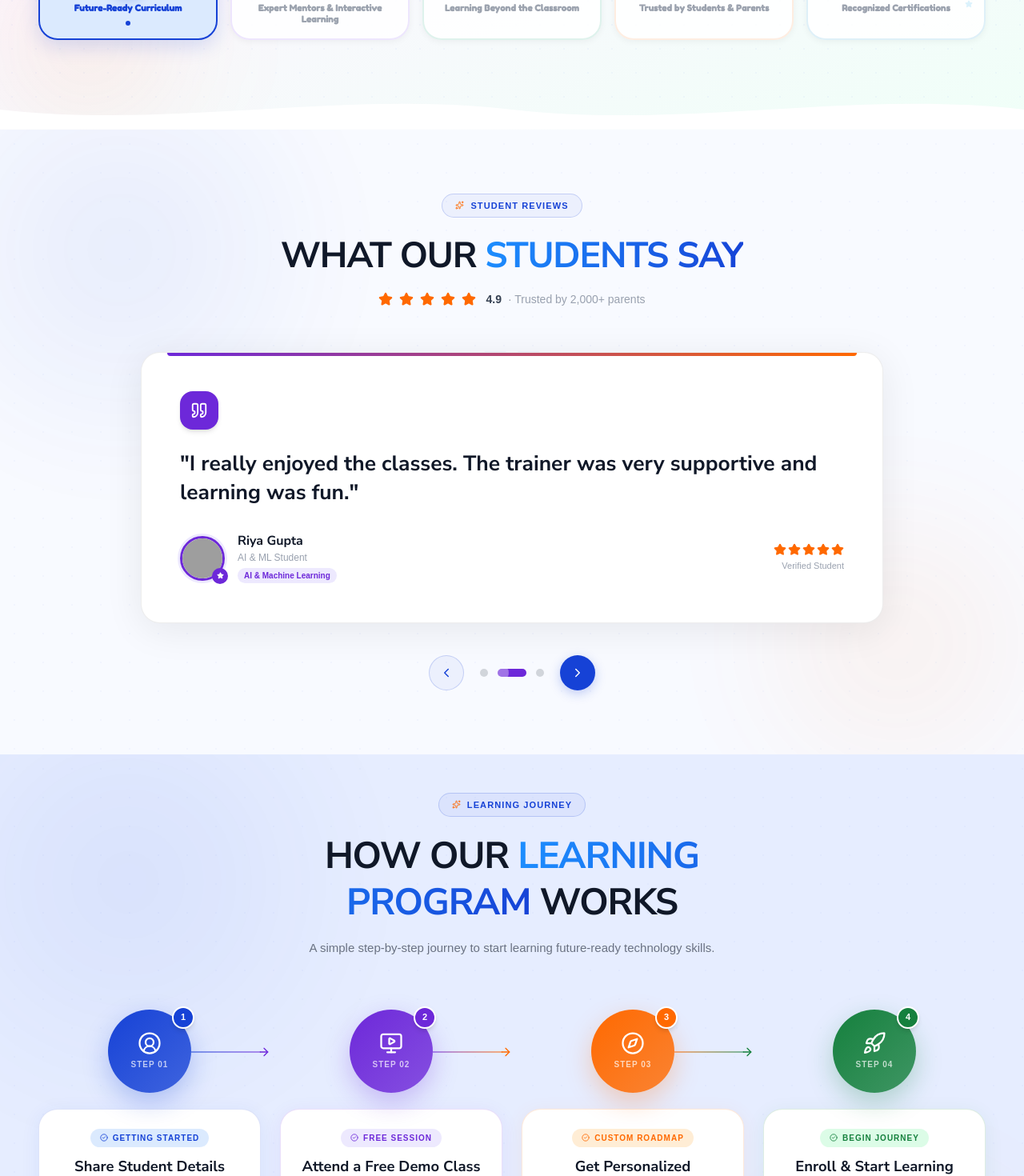
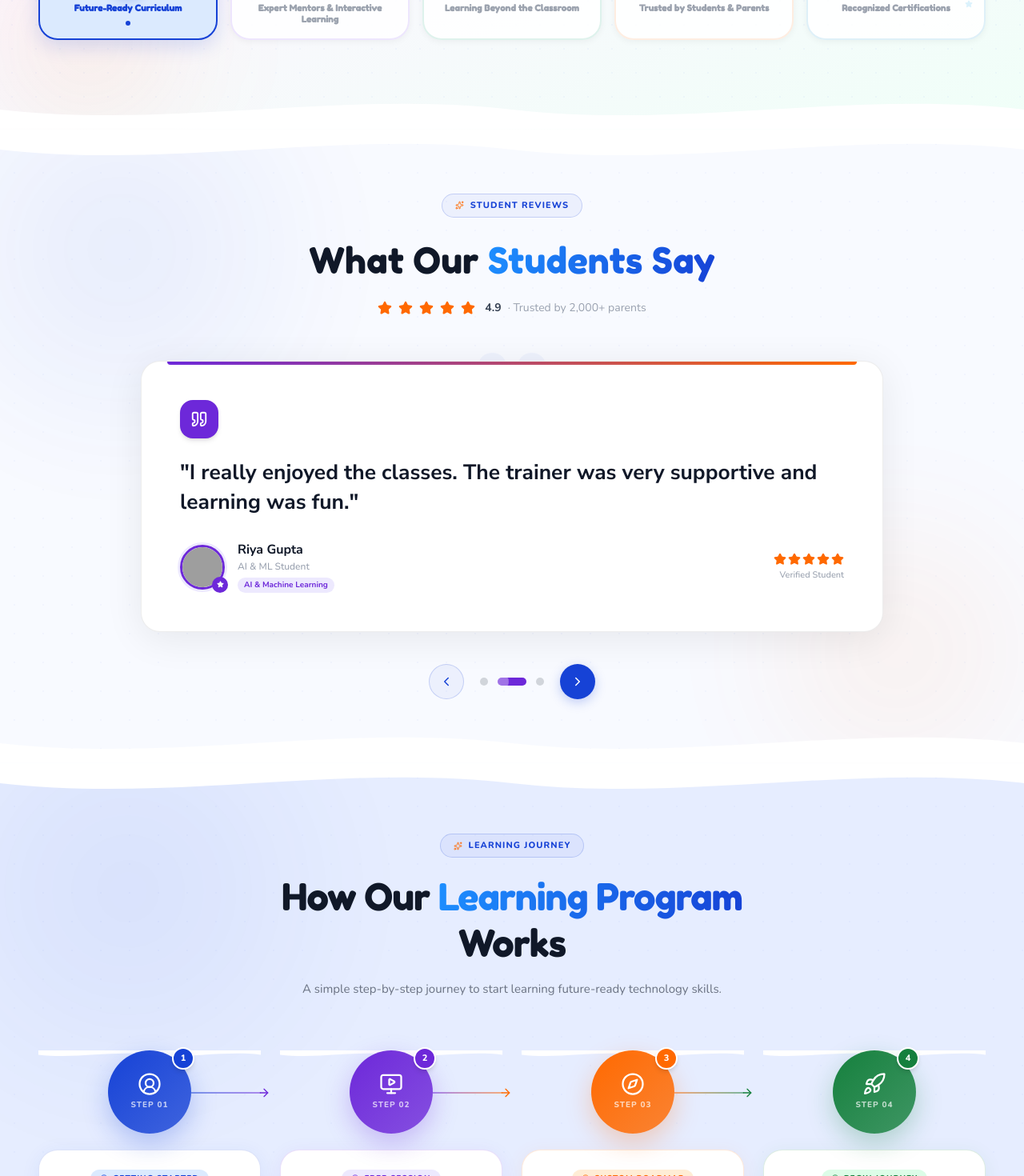
Before and after one commit to Arshad-Skillzrevo/academy-jr, a Next.js app: page / in a window 1280 px wide. Shown: the part 6955-8425 px from the top of the page at 80% size. Built offline with nearby package versions, Linux system fonts and the light colour scheme; grey boxes are pictures that could not be loaded.

Commit message:
feat: Add wavy background components and font loader to enhance LearningJourney and ReviewsSlider

```diff
--- a/src/app/components/LearningJourney.jsx
+++ b/src/app/components/LearningJourney.jsx
@@ -57,6 +57,56 @@ const STEPS = [
   },
 ];
 
+function WavyTop({ fill = "#ffffff" }) {
+  return (
+    <div
+      className="absolute top-0 left-0 w-full pointer-events-none z-[4]"
+      style={{ lineHeight: 0 }}
+      aria-hidden="true"
+    >
+      <svg
+        viewBox="0 0 1440 56"
+        xmlns="http://www.w3.org/2000/svg"
+        preserveAspectRatio="none"
+      >
+        <path
+          d="M0,28 C240,56 480,0 720,28 C960,56 1200,0 1440,28 L1440,0 L0,0 Z"
+          fill={fill}
+        />
+      </svg>
+    </div>
+  );
+}
+
+function WavyBottom({ fill = "#ffffff" }) {
+  return (
+    <div
+      className="absolute bottom-0 left-0 w-full pointer-events-none z-[4]"
+      style={{ lineHeight: 0 }}
+      aria-hidden="true"
+    >
+      <svg
+        viewBox="0 0 1440 56"
+        xmlns="http://www.w3.org/2000/svg"
+        preserveAspectRatio="none"
+      >
+        <path
+          d="M0,28 C240,56 480,0 720,28 C960,56 1200,0 1440,28 L1440,56 L0,56 Z"
+          fill={fill}
+        />
+      </svg>
+    </div>
+  );
+}
+
+
+const FontLoader = () => (
+  <style>{`
+    @import url('https://fonts.googleapis.com/css2?family=Fredoka+One&family=Nunito:wght@400;600;700;800;900&display=swap');
+
+  `}</style>
+);
+
 /* single step card */
 function StepCard({ step, index, total }) {
   const ref    = useRef(null);
@@ -65,7 +115,11 @@ function StepCard({ step, index, total }) {
   const isLast = index === total - 1;
 
   return (
-    <div ref={ref} className="relative flex flex-col items-center">
+    <div ref={ref} className="relative flex flex-col items-center"
+    style={{ fontFamily: "'Nunito', sans-serif" }}>
+      <FontLoader />
+      <WavyTop fill="#ffffff" />
+      <WavyBottom fill="#ffffff" />
 
       {/* ── connector line (desktop: horizontal, mobile: vertical) ── */}
       {!isLast && (
@@ -188,9 +242,13 @@ export default function LearningJourney() {
 
   return (
     <section
-      className="relative py-12 overflow-hidden"
-      style={{ background: "#e6edff" }}
+      className="relative py-22 overflow-hidden"
+      style={{ background: "#e6edff", fontFamily: "'Nunito', sans-serif" }}
     >
+
+       <FontLoader />
+      <WavyTop fill="#ffffff" />
+      <WavyBottom fill="#ffffff" />
       {/* blobs */}
       <div className="absolute inset-0 pointer-events-none overflow-hidden" aria-hidden="true">
         <div className="absolute rounded-full blur-3xl opacity-[0.07]"
@@ -223,8 +281,10 @@ export default function LearningJourney() {
             initial={{ opacity: 0, y: 18 }}
             animate={headerInView ? { opacity: 1, y: 0 } : {}}
             transition={{ duration: 0.55, delay: 0.1 }}
-            className="heading-oswald font-bold uppercase leading-tight tracking-tight text-gray-900"
-            style={{ fontSize: "clamp(1.9rem, 3.8vw, 2.9rem)" }}
+            className="heading-oswald font-normal  leading-tight tracking-tight text-gray-900"
+            style={{ fontSize: "clamp(1.9rem, 3.8vw, 2.9rem)",
+               fontFamily: "'Fredoka One', cursive"
+             }}
           >
             How Our{" "}
             <span style={{
--- a/src/app/components/ReviewsSlider.jsx
+++ b/src/app/components/ReviewsSlider.jsx
@@ -13,7 +13,8 @@ const REVIEWS = [
     name: "Aarav Sharma",
     role: "Web Development Student",
     rating: 5,
-    avatar: "https://images.unsplash.com/photo-1545696968-1a5245650b36?w=120&h=120&fit=crop&crop=face&q=80",
+    avatar:
+      "https://images.unsplash.com/photo-1545696968-1a5245650b36?w=120&h=120&fit=crop&crop=face&q=80",
     course: "Web Development",
     accent: B.blue,
     bg: "#dbeafe",
@@ -24,7 +25,8 @@ const REVIEWS = [
     name: "Riya Gupta",
     role: "AI & ML Student",
     rating: 5,
-    avatar: "https://images.unsplash.com/photo-1531746020798-e6953c6e8e04?w=120&h=120&fit=crop&crop=face&q=80",
+    avatar:
+      "https://images.unsplash.com/photo-1531746020798-e6953c6e8e04?w=120&h=120&fit=crop&crop=face&q=80",
     course: "AI & Machine Learning",
     accent: "#6d28d9",
     bg: "#ede9fe",
@@ -35,20 +37,85 @@ const REVIEWS = [
     name: "Aditya Verma",
     role: "Full Stack Student",
     rating: 5,
-    avatar: "https://images.unsplash.com/photo-1506794778202-cad84cf45f1d?w=120&h=120&fit=crop&crop=face&q=80",
+    avatar:
+      "https://images.unsplash.com/photo-1506794778202-cad84cf45f1d?w=120&h=120&fit=crop&crop=face&q=80",
     course: "Full Stack Development",
     accent: B.orange,
     bg: "#ffedd5",
   },
 ];
 
+function DottedBg({ color = "#7c3aed", opacity = 0.04, size = 28 }) {
+  return (
+    <div
+      className="absolute inset-0 pointer-events-none"
+      aria-hidden="true"
+      style={{
+        backgroundImage: `radial-gradient(circle, ${color} 1.5px, transparent 1.5px)`,
+        backgroundSize: `${size}px ${size}px`,
+        opacity,
+      }}
+    />
+  );
+}
+
+function WavyTop({ fill = "#ffffff" }) {
+  return (
+    <div
+      className="absolute top-0 left-0 w-full pointer-events-none z-[4]"
+      style={{ lineHeight: 0 }}
+      aria-hidden="true"
+    >
+      <svg
+        viewBox="0 0 1440 56"
+        xmlns="http://www.w3.org/2000/svg"
+        preserveAspectRatio="none"
+      >
+        <path
+          d="M0,28 C240,56 480,0 720,28 C960,56 1200,0 1440,28 L1440,0 L0,0 Z"
+          fill={fill}
+        />
+      </svg>
+    </div>
+  );
+}
+
+function WavyBottom({ fill = "#ffffff" }) {
+  return (
+    <div
+      className="absolute bottom-0 left-0 w-full pointer-events-none z-[4]"
+      style={{ lineHeight: 0 }}
+      aria-hidden="true"
+    >
+      <svg
+        viewBox="0 0 1440 56"
+        xmlns="http://www.w3.org/2000/svg"
+        preserveAspectRatio="none"
+      >
+        <path
+          d="M0,28 C240,56 480,0 720,28 C960,56 1200,0 1440,28 L1440,56 L0,56 Z"
+          fill={fill}
+        />
+      </svg>
+    </div>
+  );
+}
+
+
+const FontLoader = () => (
+  <style>{`
+    @import url('https://fonts.googleapis.com/css2?family=Fredoka+One&family=Nunito:wght@400;600;700;800;900&display=swap');
+
+  `}</style>
+);
+
 const DURATION = 5000;
 
 export default function ReviewsSlider() {
   const [current, setCurrent] = useState(0);
-  const [dir, setDir]         = useState(1);
-  const [paused, setPaused]   = useState(false);
-  const timerRef              = useRef(null);
+  const [dir, setDir] = useState(1);
+  const [paused, setPaused] = useState(false);
+  const timerRef = useRef(null);
 
   const review = REVIEWS[current];
 
@@ -65,35 +132,69 @@ export default function ReviewsSlider() {
   }
 
   const variants = {
-    enter:  (d) => ({ opacity: 0, x: d > 0 ? 60 : -60, scale: 0.97 }),
-    center: { opacity: 1, x: 0, scale: 1,
-      transition: { duration: 0.5, ease: [0.22, 1, 0.36, 1] } },
-    exit:   (d) => ({ opacity: 0, x: d > 0 ? -60 : 60, scale: 0.97,
-      transition: { duration: 0.3 } }),
+    enter: (d) => ({ opacity: 0, x: d > 0 ? 60 : -60, scale: 0.97 }),
+    center: {
+      opacity: 1,
+      x: 0,
+      scale: 1,
+      transition: { duration: 0.5, ease: [0.22, 1, 0.36, 1] },
+    },
+    exit: (d) => ({
+      opacity: 0,
+      x: d > 0 ? -60 : 60,
+      scale: 0.97,
+      transition: { duration: 0.3 },
+    }),
   };
 
   return (
     <section
       className="relative py-20 overflow-hidden"
-      style={{ background: "#f8faff" }}
+      style={{ background: "#f8faff",
+         fontFamily: "'Nunito', sans-serif",
+       }}
       onMouseEnter={() => setPaused(true)}
       onMouseLeave={() => setPaused(false)}
     >
+      <FontLoader />
+      {/* <DottedBg color={slide.accent} opacity={0.035} size={30} /> */}
+      <WavyTop fill="#ffffff" />
+      <WavyBottom fill="#ffffff" />
       {/* blobs */}
-      <div className="absolute inset-0 pointer-events-none overflow-hidden" aria-hidden="true">
-        <div className="absolute rounded-full blur-3xl opacity-[0.08]"
-          style={{ width: 600, height: 600, top: "-150px", left: "-150px",
-            background: `radial-gradient(circle, ${B.blue}, transparent 70%)` }} />
-        <div className="absolute rounded-full blur-3xl opacity-[0.07]"
-          style={{ width: 480, height: 480, bottom: "-100px", right: "-80px",
-            background: `radial-gradient(circle, ${B.orange}, transparent 70%)` }} />
-        <div className="absolute inset-0 opacity-[0.03]"
-          style={{ backgroundImage: `radial-gradient(${B.blue} 1px, transparent 1px)`,
-            backgroundSize: "36px 36px" }} />
+      <div
+        className="absolute inset-0 pointer-events-none overflow-hidden"
+        aria-hidden="true"
+      >
+        <div
+          className="absolute rounded-full blur-3xl opacity-[0.08]"
+          style={{
+            width: 600,
+            height: 600,
+            top: "-150px",
+            left: "-150px",
+            background: `radial-gradient(circle, ${B.blue}, transparent 70%)`,
+          }}
+        />
+        <div
+          className="absolute rounded-full blur-3xl opacity-[0.07]"
+          style={{
+            width: 480,
+            height: 480,
+            bottom: "-100px",
+            right: "-80px",
+            background: `radial-gradient(circle, ${B.orange}, transparent 70%)`,
+          }}
+        />
+        <div
+          className="absolute inset-0 opacity-[0.03]"
+          style={{
+            backgroundImage: `radial-gradient(${B.blue} 1px, transparent 1px)`,
+            backgroundSize: "36px 36px",
+          }}
+        />
       </div>
 
       <div className="relative z-10 max-w-5xl mx-auto px-5 sm:px-8 lg:px-12">
-
         {/* header */}
         <motion.div
           initial={{ opacity: 0, y: 20 }}
@@ -104,21 +205,31 @@ export default function ReviewsSlider() {
         >
           <span
             className="inline-flex items-center gap-2 rounded-full px-4 py-1.5 text-[11px] font-extrabold uppercase tracking-widest border mb-5"
-            style={{ color: B.blue, borderColor: `${B.blue}30`, background: `${B.blue}0d` }}
+            style={{
+              color: B.blue,
+              borderColor: `${B.blue}30`,
+              background: `${B.blue}0d`,
+            }}
           >
             <Sparkles size={11} style={{ color: B.orange }} />
             Student Reviews
           </span>
 
           <h2
-            className="heading-oswald font-bold uppercase leading-tight tracking-tight text-gray-900"
-            style={{ fontSize: "clamp(1.9rem, 3.8vw, 2.8rem)" }}
+            className="font-normal leading-normal tracking-normal text-gray-900"
+            style={{ fontSize: "clamp(1.9rem, 3.8vw, 2.8rem)",
+                fontFamily: "'Fredoka One', cursive",
+             }}
           >
             What Our{" "}
-            <span style={{
-              background: `linear-gradient(105deg, ${B.light}, ${B.blue})`,
-              WebkitBackgroundClip: "text", WebkitTextFillColor: "transparent", backgroundClip: "text",
-            }}>
+            <span
+              style={{
+                background: `linear-gradient(105deg, ${B.light}, ${B.blue})`,
+                WebkitBackgroundClip: "text",
+                WebkitTextFillColor: "transparent",
+                backgroundClip: "text",
+              }}
+            >
               Students Say
             </span>
           </h2>
@@ -129,7 +240,9 @@ export default function ReviewsSlider() {
               <Star key={i} size={18} fill={B.orange} color={B.orange} />
             ))}
             <span className="text-sm font-bold text-gray-700 ml-1">4.9</span>
-            <span className="text-sm text-gray-400">· Trusted by 2,000+ parents</span>
+            <span className="text-sm text-gray-400">
+              · Trusted by 2,000+ parents
+            </span>
           </div>
         </motion.div>
 
@@ -140,7 +253,9 @@ export default function ReviewsSlider() {
             className="absolute -top-8 left-1/2 -translate-x-1/2 select-none pointer-events-none font-black leading-none opacity-[0.04] text-[200px]"
             style={{ color: B.blue, lineHeight: 1 }}
             aria-hidden="true"
-          >"</div>
+          >
+            "
+          </div>
 
           <AnimatePresence mode="wait" custom={dir}>
             <motion.div
@@ -159,7 +274,9 @@ export default function ReviewsSlider() {
               {/* accent top bar */}
               <div
                 className="absolute top-0 left-8 right-8 h-1 rounded-b-full"
-                style={{ background: `linear-gradient(90deg, ${review.accent}, ${B.orange})` }}
+                style={{
+                  background: `linear-gradient(90deg, ${review.accent}, ${B.orange})`,
+                }}
               />
 
               {/* quote icon */}
@@ -205,7 +322,9 @@ export default function ReviewsSlider() {
                     <p className="heading-oswald font-bold text-gray-900 text-[1rem] leading-tight">
                       {review.name}
                     </p>
-                    <p className="text-[12px] text-gray-400 mt-0.5 font-medium">{review.role}</p>
+                    <p className="text-[12px] text-gray-400 mt-0.5 font-medium">
+                      {review.role}
+                    </p>
                     <span
                       className="inline-block mt-1 rounded-full px-2 py-0.5 text-[10px] font-bold"
                       style={{ background: review.bg, color: review.accent }}
@@ -219,10 +338,17 @@ export default function ReviewsSlider() {
                 <div className="flex flex-col items-end gap-1">
                   <div className="flex gap-0.5">
                     {Array.from({ length: review.rating }).map((_, i) => (
-                      <Star key={i} size={16} fill={B.orange} color={B.orange} />
+                      <Star
+                        key={i}
+                        size={16}
+                        fill={B.orange}
+                        color={B.orange}
+                      />
                     ))}
                   </div>
-                  <span className="text-[11px] text-gray-400 font-medium">Verified Student</span>
+                  <span className="text-[11px] text-gray-400 font-medium">
+                    Verified Student
+                  </span>
                 </div>
               </div>
             </motion.div>
@@ -235,7 +361,11 @@ export default function ReviewsSlider() {
           <button
             onClick={() => go(-1)}
             className="w-11 h-11 rounded-full border flex items-center justify-center transition-all duration-200 hover:scale-110 active:scale-95"
-            style={{ borderColor: `${B.blue}30`, background: `${B.blue}0d`, color: B.blue }}
+            style={{
+              borderColor: `${B.blue}30`,
+              background: `${B.blue}0d`,
+              color: B.blue,
+            }}
             aria-label="Previous review"
           >
             <ChevronLeft size={18} />
@@ -248,7 +378,10 @@ export default function ReviewsSlider() {
               return (
                 <button
                   key={r.id}
-                  onClick={() => { setDir(i > current ? 1 : -1); setCurrent(i); }}
+                  onClick={() => {
+                    setDir(i > current ? 1 : -1);
+                    setCurrent(i);
+                  }}
                   aria-label={`Go to review ${i + 1}`}
                   className="relative flex items-center justify-center transition-all duration-300"
                   style={{
@@ -312,7 +445,6 @@ export default function ReviewsSlider() {
             );
           })}
         </div> */}
-
       </div>
 
       {/* keyframe for dot progress */}
--- a/src/app/layout.js
+++ b/src/app/layout.js
@@ -23,6 +23,7 @@ const nunitoSans = Nunito_Sans({
   display: "swap",
   variable: "--font-nunito-sans",
 });
+
 
 export const metadata = {
   title: "SkillzRevo | Best Data Science, AI & Cybersecurity Training Institute in India 2025",
```
